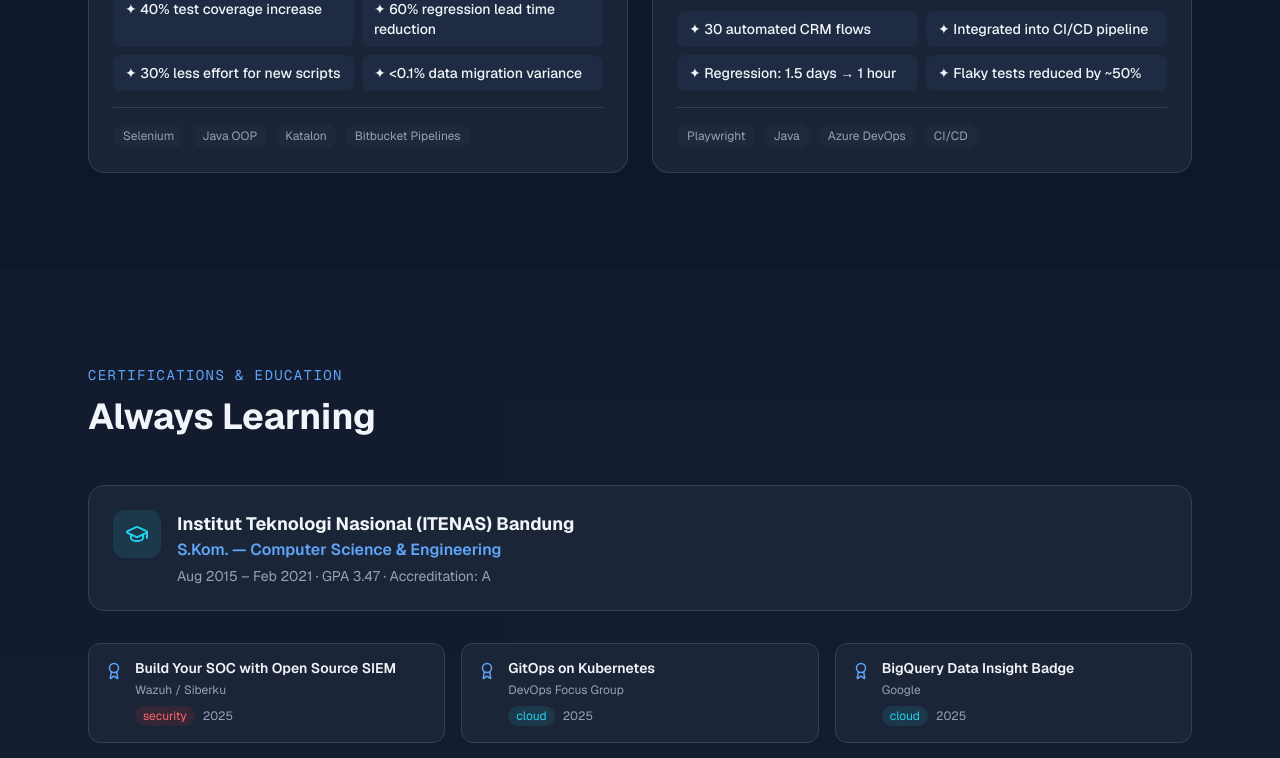
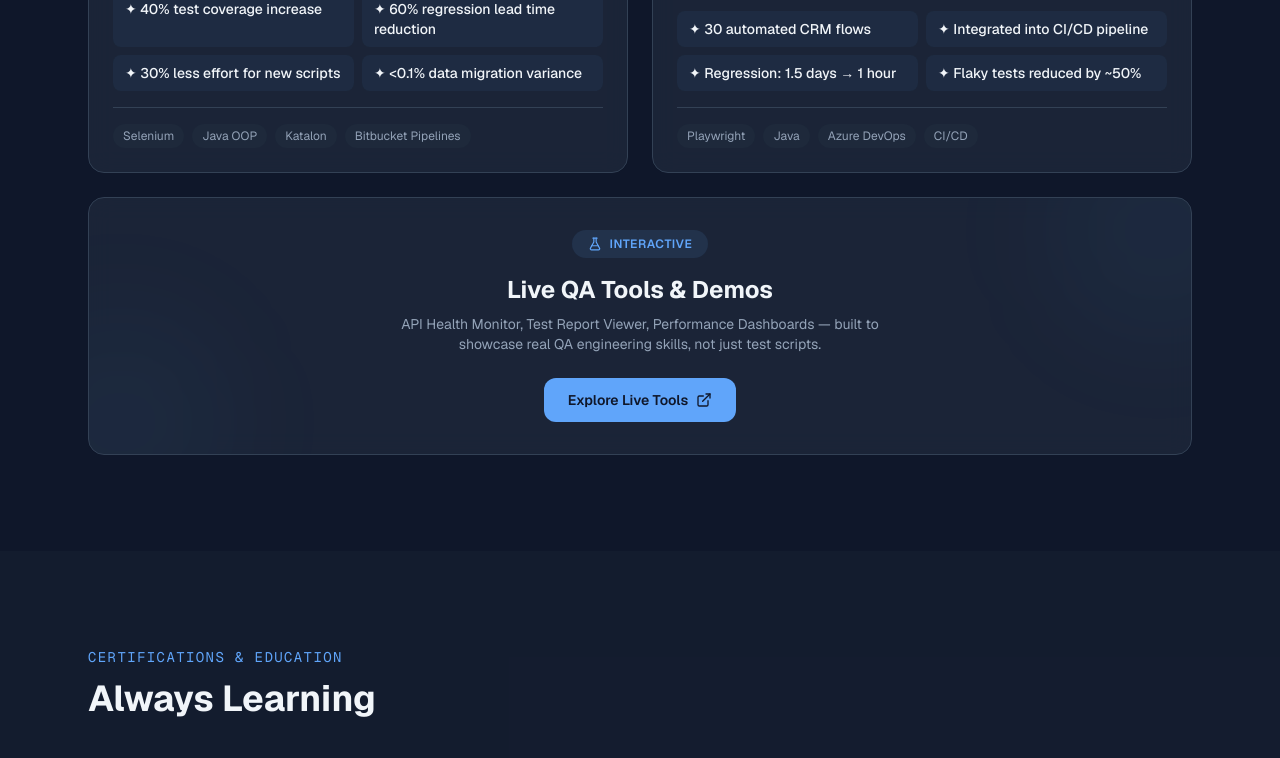
Before and after one commit to ridhotadjudin/ridho-nextjs-portfolio, a Next.js app: page / in a window 1280 px wide. Shown: the part 5440-6198 px from the top of the page. Built offline with nearby package versions, Linux system fonts and the light colour scheme.

Commit message:
update: add ridhotadjudin.my.id as live tools showcases

```diff
--- a/src/components/Projects.tsx
+++ b/src/components/Projects.tsx
@@ -2,7 +2,7 @@
 
 import { motion, useInView } from "framer-motion";
 import { useRef } from "react";
-import { CreditCard, Database, Smartphone, Cog, Monitor } from "lucide-react";
+import { CreditCard, Database, Smartphone, Cog, Monitor, FlaskConical, ExternalLink } from "lucide-react";
 
 interface Project {
   icon: React.ElementType;
@@ -180,6 +180,40 @@ export default function Projects() {
               </div>
             </motion.div>
           ))}
+          <motion.div
+            initial={{ opacity: 0, y: 20 }}
+            animate={isInView ? { opacity: 1, y: 0 } : {}}
+            transition={{ duration: 0.4, delay: projects.length * 0.1 }}
+            className="md:col-span-2 relative overflow-hidden glass-card rounded-2xl p-8 text-center hover:border-primary/30 transition-colors"
+            >
+              <div className="absolute -top-16 -right-16 h-48 w-48 rounded-full bg-primary/5 blur-3xl" />
+              <div className="absolute -bottom-16 -left-16 h-48 w-48 rounded-full bg-primary/5 blur-3xl" />
+              <div className="relative">
+                <div className="inline-flex items-center gap-2 rounded-full bg-primary/10 px-4 py-1.5 mb-4">
+                  <FlaskConical className="text-primary" size={14} />
+                  <span className="text-xs font-semibold text-primary uppercase tracking-wider">
+                    Interactive
+                    </span>
+                </div>
+                <h4 className="text-xl md:text-2xl font-bold mb-2">
+                  Live QA Tools & Demos
+                </h4>
+                <p className="text-sm text-muted-foreground max-w-lg mx-auto mb-6">
+                  API Health Monitor, Test Report Viewer, Performance Dashboards
+                  — built to showcase real QA engineering skills, not just test
+                  scripts.
+                </p>
+                <a
+                  href="https://ridhotadjudin.my.id"
+                  target="_blank"
+                  rel="noopener noreferrer"
+                  className="inline-flex items-center gap-2 rounded-xl bg-primary px-6 py-3 text-sm font-semibold text-primary-foreground hover:bg-primary/90 transition-colors"
+                >
+                  Explore Live Tools
+                  <ExternalLink size={16} />
+                </a>
+              </div>
+            </motion.div>
         </div>
       </div>
     </section>
```
